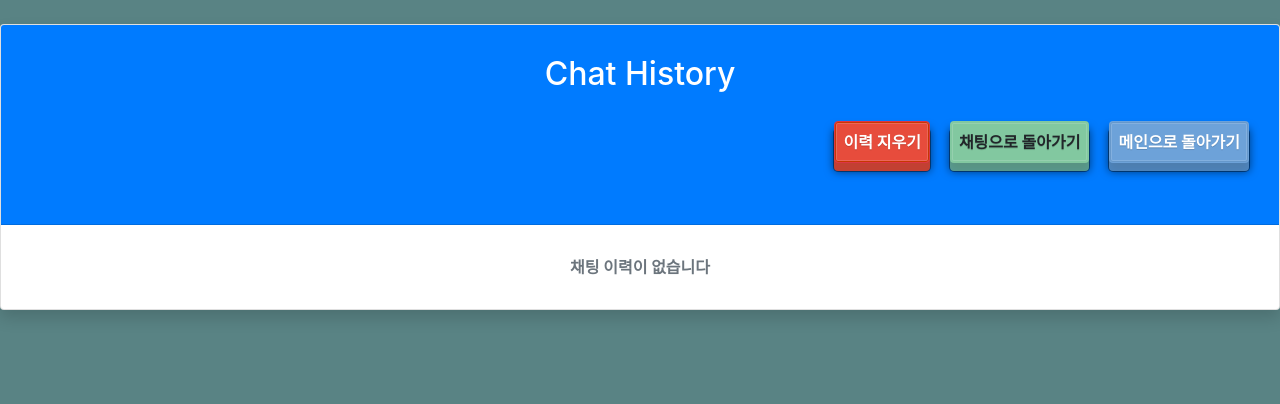
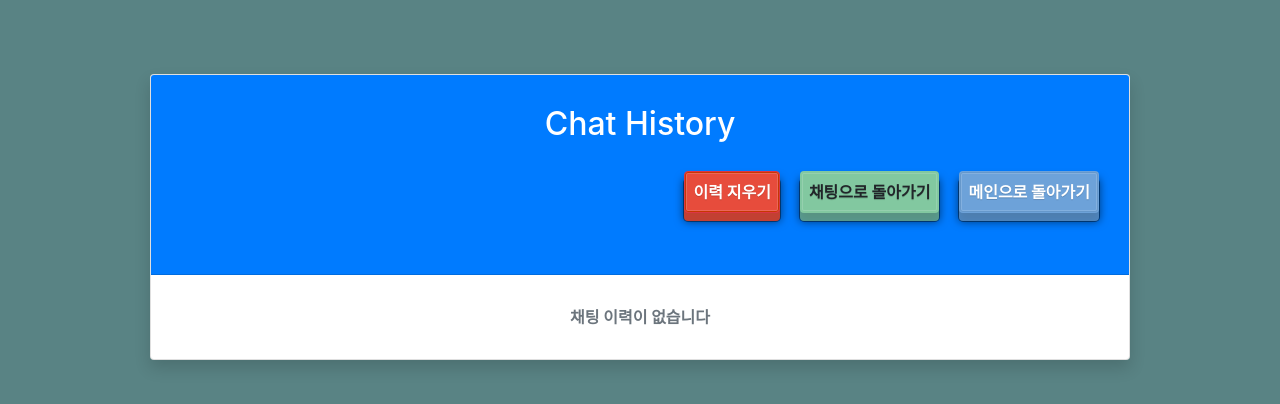
Before and after one commit to wlehd12/KT_Aivle_mini7, a Django app: page /selfchatgpt/history/ in a window 1280 px wide. Shown: the top 404 px of the page. Run offline with Django 4.2, Linux system fonts and the light colour scheme; some libraries are stand-ins or nearby versions.

Commit message:
Update chat_history.html
css margin 추가

```diff
--- a/selfchatgpt/templates/selfgpt/chat_history.html
+++ b/selfchatgpt/templates/selfgpt/chat_history.html
@@ -7,7 +7,7 @@
         <link rel="stylesheet" href="/static/chat.css">
         <link href="https://stackpath.bootstrapcdn.com/bootstrap/4.5.2/css/bootstrap.min.css" rel="stylesheet">
     </head>
-    <body style="background: #598384;">
+    <body style="background: #598384; margin : 50px 150px 50px 150px;">
         <div class="container" id="chat-body">
             <div class="card shadow">
                 <div class="card-header" id="card-header">
```
